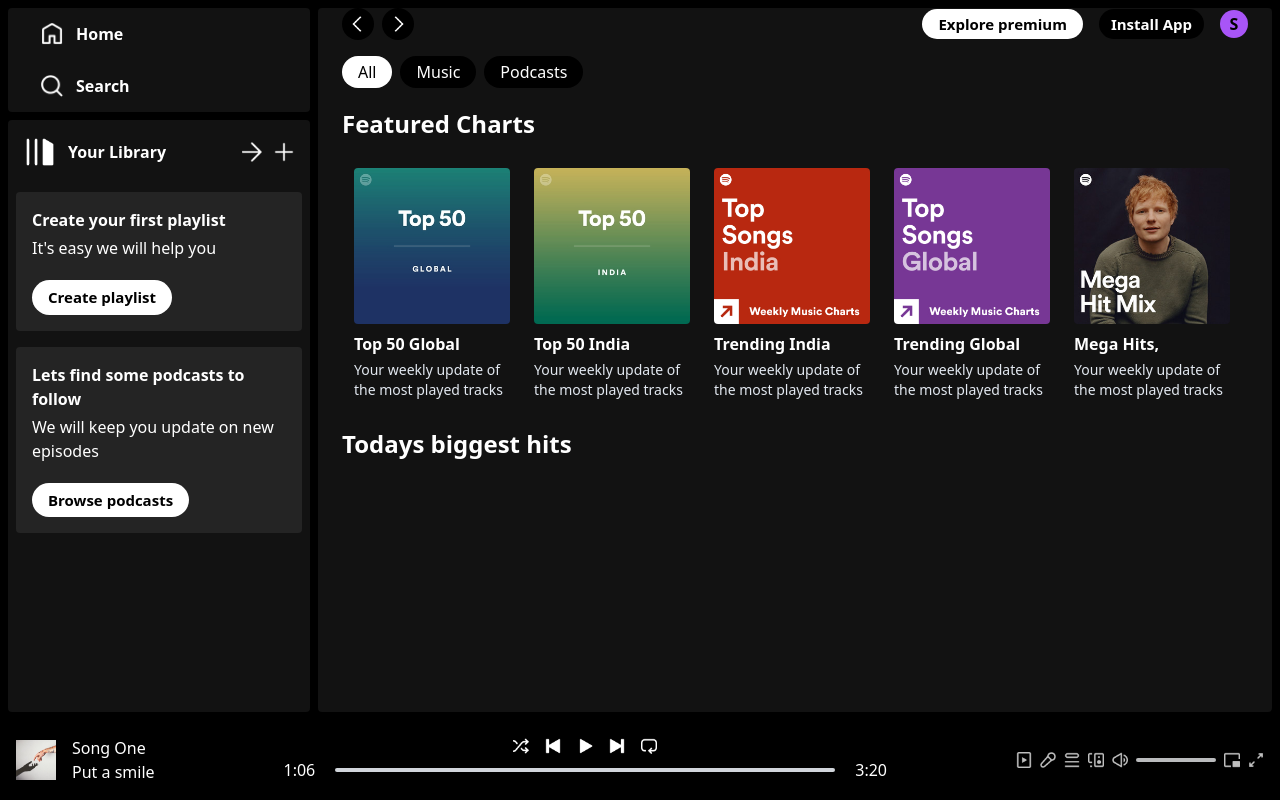
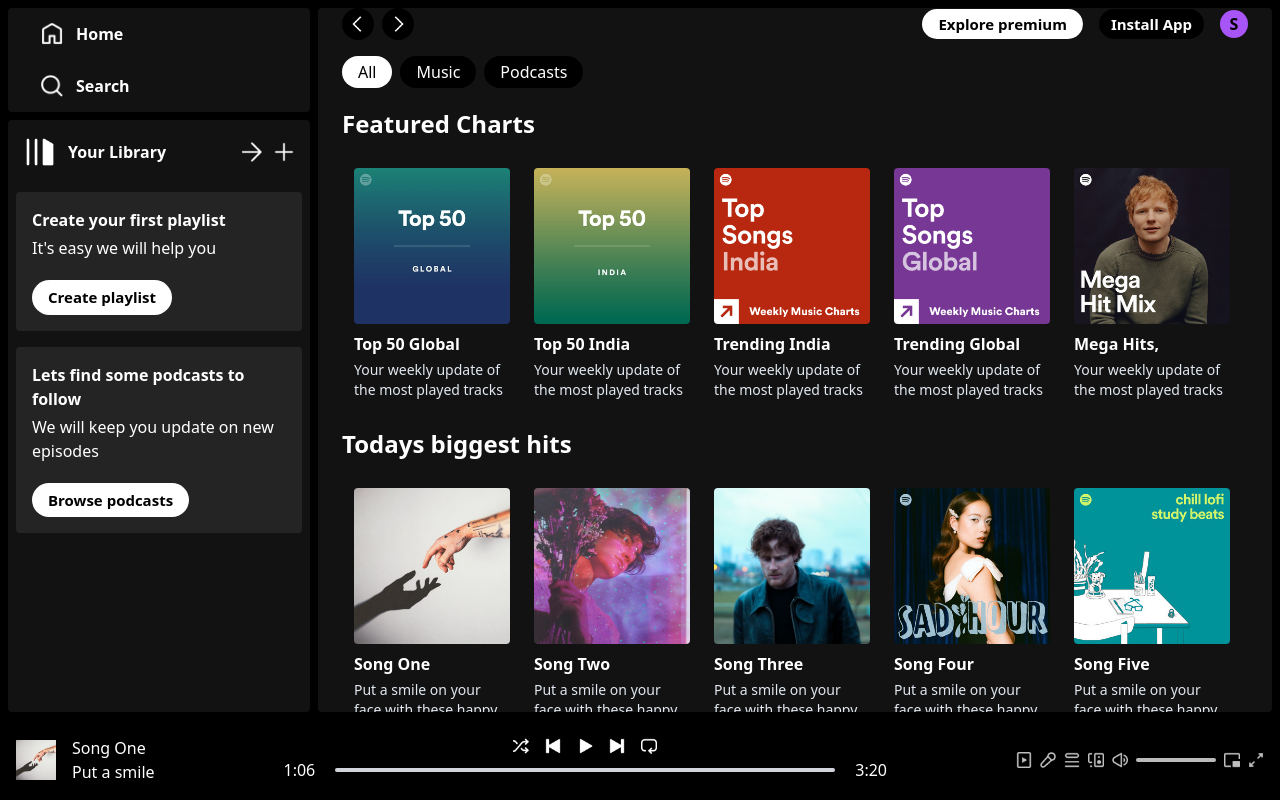
Before and after one commit to codieSam/spotify-clone, a React (Vite) app: page / in a window 1280 px wide. Built offline with nearby package versions, Linux system fonts and the light colour scheme.

Commit message:
SongData is also added successfully

```diff
--- a/src/components/DisplayHome.jsx
+++ b/src/components/DisplayHome.jsx
@@ -3,6 +3,7 @@ import Navbar from "./Navbar";
 import { albumsData } from "../assets/assets";
 import AlbumItem from "./AlbumItem";
 import { songsData } from "../assets/assets";
+import SongItems from "./SongItems";
 
 function DisplayHome() {
   return (
@@ -23,7 +24,17 @@ function DisplayHome() {
       </div>
       <div className="mb-4 "></div>
       <h1 className="my-5 font-bold text-2xl">Todays biggest hits</h1>
-      <div className="flex overflow-auto">{}</div>
+      <div className="flex overflow-auto">
+        {songsData.map((item, index) => (
+          <SongItems
+            key={index}
+            image={item.image}
+            name={item.name}
+            desc={item.desc}
+            id={item.id}
+          />
+        ))}
+      </div>
     </>
   );
 }
--- a/src/components/SongItems.jsx
+++ b/src/components/SongItems.jsx
@@ -2,7 +2,7 @@ import React from "react";
 
 function SongItems({ name, image, desc, id }) {
   return (
-    <div className="min-w-[180] p-2 px-3 rounded cursor-pointer hover:bg-[#ffffff26]">
+    <div className="min-w-[180px] p-2 px-3 rounded cursor-pointer hover:bg-[#ffffff26]">
       <img className="rounded" src={image} alt="" />
       <p className="mt-2 font-bold mb-1">{name}</p>
       <p className="text-sm text-slate-200">{desc}</p>
```
